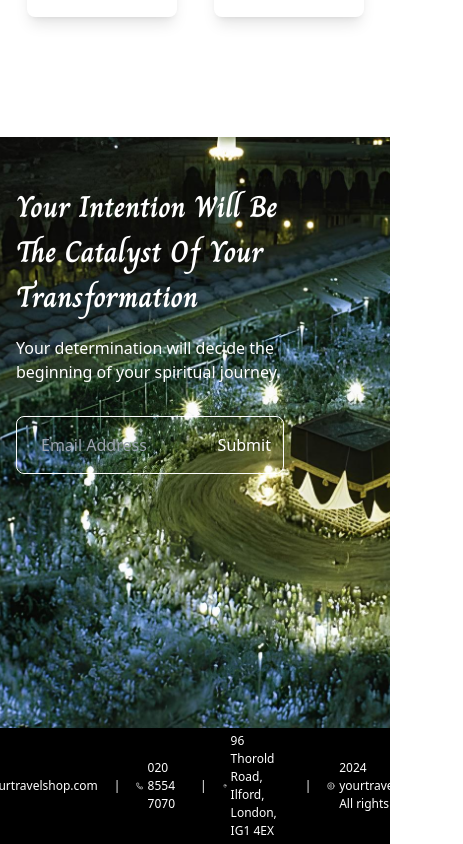
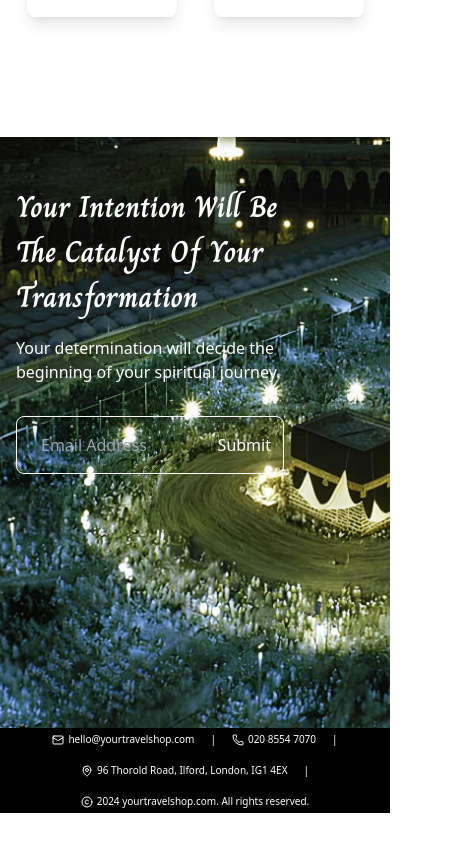
Before and after one commit to 0amirk/yts, a Next.js app: page / in a window 390 px wide. Shown: the part 5206-6050 px from the top of the page, 463 px wide, since content can reach past the window. After the commit the page ends 6019 px from the top, so only its background shows below. Built offline with nearby package versions, Linux system fonts and the light colour scheme.

Commit message:
Fixed footer overflow  in mob

```diff
--- a/app/Footer.jsx
+++ b/app/Footer.jsx
@@ -3,28 +3,28 @@ import { Copyright, Mail, MapPin, Phone } from "lucide-react";
 const Footer = () => {
   return (
     <main>
-      <div className="flex items-center justify-center gap-4 py-1 text-[12px] text-white bg-black">
+      <div className="flex items-center  flex-wrap  justify-center gap-4 py-1 text-[10px] md:text-[12px] text-white bg-black">
         <a
           href="mailto:hello@yourtravelshop.com"
           className="flex items-center gap-1"
         >
-          <Mail className="w-4 h-4" />
+          <Mail className="w-3 h-3 md:w-4 md:h-4" />
           hello@yourtravelshop.com
         </a>
         <p>|</p>
         <a href="tel:02085547070" className="flex items-center gap-1">
-          <Phone className="w-4 h-4" />
+          <Phone className="w-3 h-3 md:w-4 md:h-4" />
           020 8554 7070
         </a>
         <p>|</p>
         <p className="flex items-center gap-1">
-          <MapPin className="w-4 h-4" />
+          <MapPin className="w-3 h-3 md:w-4 md:h-4" />
           96 Thorold Road, Ilford, London, IG1 4EX
         </p>
         <p>|</p>
 
         <p className="flex items-center gap-1">
-          <Copyright className="w-4 h-4" />
+          <Copyright className="w-3 h-3 md:w-4 md:h-4" />
           {new Date().getFullYear()} yourtravelshop.com. All rights reserved.
         </p>
       </div>
```
